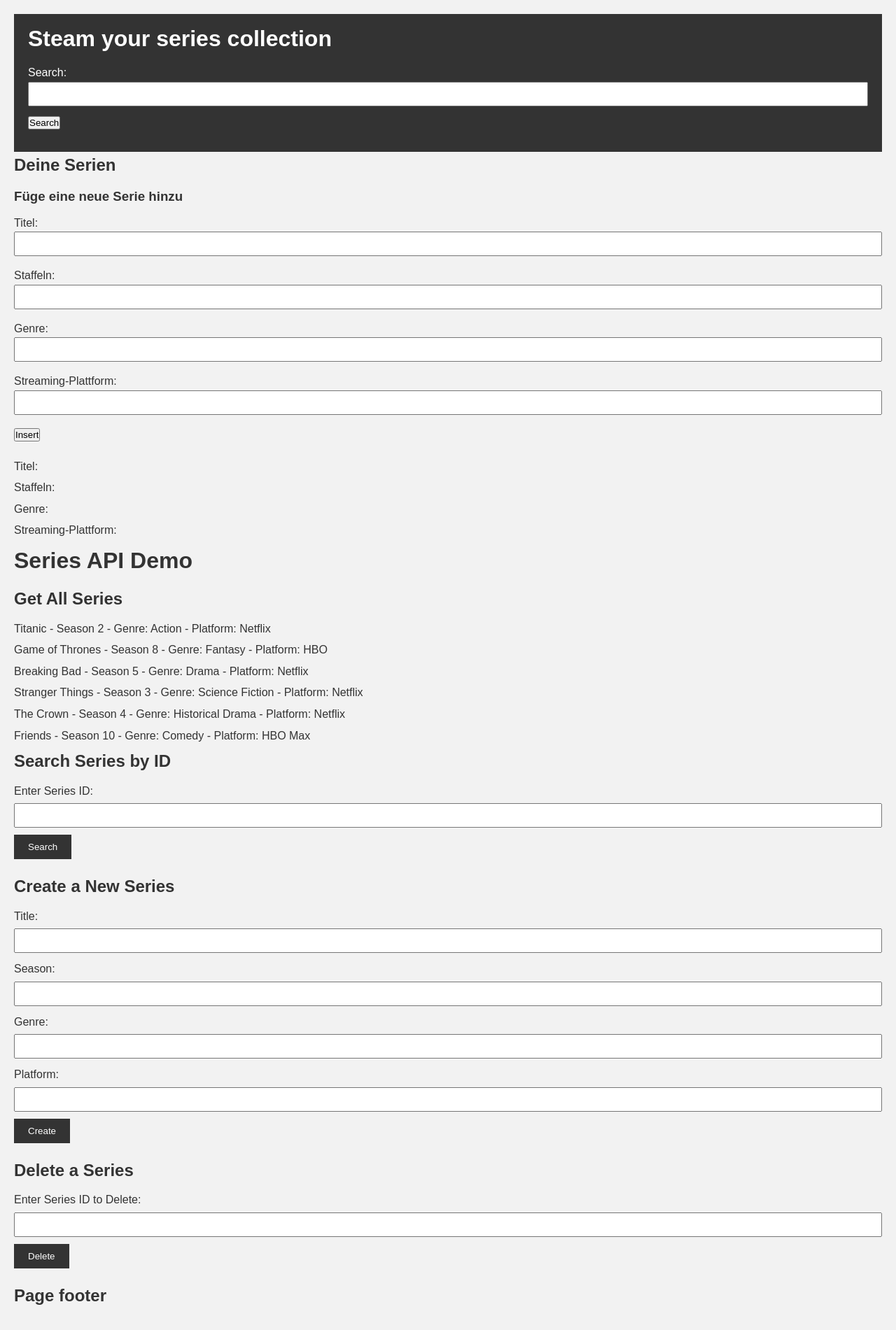
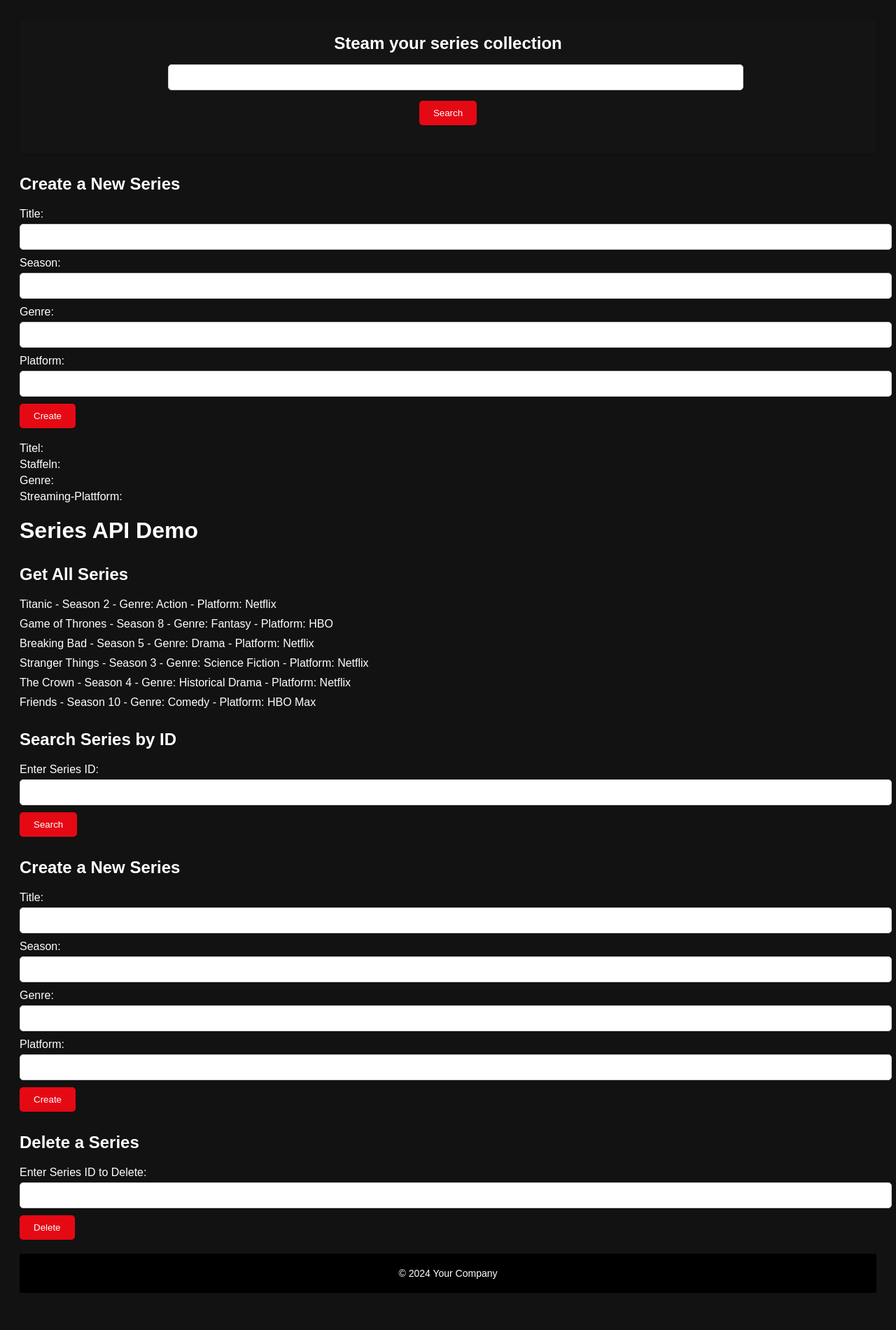
Before and after one commit to StefanRifel/Steam---Streaming-Series-Memory-Steam, a PHP site: page /html/homepage/homepage.php in a window 1280 px wide. Shown: the whole page at 70% size. After the commit the page ends 1848 px from the top, so only its background shows below. Run offline with PHP 8.4, Linux system fonts and the light colour scheme; data comes from the database, SQL or seed files in the repository.

Commit message:
feat: create css for main content header and footer

```diff
--- /dev/null
+++ b/src/css/footer.css
@@ -0,0 +1,12 @@
+/* footer.css */
+footer {
+    background-color: #000;
+    color: #fff;
+    padding: 20px;
+    text-align: center;
+}
+
+footer p {
+    font-size: 14px;
+    margin: 0;
+}
--- /dev/null
+++ b/src/css/header.css
@@ -0,0 +1,51 @@
+/* header.css */
+header {
+    background-color: #141414;
+    color: #fff;
+    padding: 20px;
+    text-align: center;
+    box-shadow: 0px 2px 5px rgba(0, 0, 0, 0.2); /* Schatten für eine dezentere Trennung */
+}
+
+.header-content {
+    max-width: 800px;
+    margin: 0 auto;
+}
+
+.header-content h1 {
+    font-family: 'Netflix Sans', Arial, sans-serif;
+    font-size: 24px;
+    margin-top: 0;
+}
+
+.form-container {
+    margin-top: 20px;
+    display: flex;
+    justify-content: center;
+    align-items: center;
+}
+
+.search-input {
+    padding: 10px;
+    border: none;
+    border-radius: 5px;
+    margin-right: 10px;
+    width: 200px;
+}
+
+.search-button {
+    padding: 10px 20px;
+    background-color: #e50914;
+    color: #fff;
+    border: none;
+    border-radius: 5px;
+    cursor: pointer;
+}
+
+.search-button:hover {
+    background-color: #89050c;
+}
+
+.search-button:focus {
+    outline: none;
+}
--- a/src/css/style.css
+++ b/src/css/style.css
@@ -1,39 +1,14 @@
+/* style.css */
 body {
-    min-height: 100vh;
-    display: flex;
-    flex-direction: column;
-}
-
-footer {
-    margin-top: auto;
-}
-
-/* Reset CSS */
-* {
-    margin: 0;
-    padding: 0;
-    box-sizing: border-box;
-}
-
-/* Body styles */
-body {
-    font-family: Arial, sans-serif;
-    line-height: 1.6;
-    background-color: #f2f2f2;
-    color: #333;
+    font-family: 'Netflix Sans', Arial, sans-serif;
+    background-color: #121212;
+    color: #fff;
     padding: 20px;
 }
 
-/* Header styles */
-header {
-    background-color: #333;
-    color: #fff;
-    padding: 10px 20px;
-}
-
-/* Main content styles */
-h1, h2, h3 {
-    margin-bottom: 10px;
+h2 {
+    font-size: 24px;
+    margin-top: 30px;
 }
 
 form {
@@ -48,28 +23,26 @@
 input[type="text"],
 input[type="number"] {
     width: 100%;
-    padding: 8px;
+    padding: 10px;
     margin-bottom: 10px;
+    border: 1px solid #ccc;
+    border-radius: 5px;
 }
 
 button[type="submit"] {
-    background-color: #333;
+    padding: 10px 20px;
+    background-color: #e50914;
     color: #fff;
     border: none;
-    padding: 10px 20px;
+    border-radius: 5px;
     cursor: pointer;
-}
-
-button[type="submit"]:hover {
-    background-color: #555;
 }
 
 ul {
     list-style-type: none;
-    margin: 0;
     padding: 0;
 }
 
-li {
-    margin-bottom: 5px;
+ul li {
+    margin-bottom: 10px;
 }
--- a/src/html/footer.php
+++ b/src/html/footer.php
@@ -1,3 +1,5 @@
 <footer>
-    <h2>Page footer</h2>
+    <div class="footer-content">
+        <p>&copy; 2024 Your Company</p>
+    </div>
 </footer>
--- a/src/html/header.php
+++ b/src/html/header.php
@@ -1,10 +1,11 @@
 <header>
-    <h1>Steam your series collection</h1>
-    <form>
-        <label>
-            Search:
-            <input type="text">
-            <input type="submit" value="Search">
-        </label>
-    </form>
+    <div class="header-content">
+        <h1>Steam your series collection</h1>
+        <form>
+            <label>
+                <input type="text" class="search-input">
+            </label>
+            <input type="submit" value="Search" class="search-button">
+        </form>
+    </div>
 </header>
--- a/src/html/homepage/homepage.php
+++ b/src/html/homepage/homepage.php
@@ -4,34 +4,25 @@
         <meta charset="utf-8">
         <meta name="viewport" content="width=device-width, initial-scale=1.0">
         <link rel="stylesheet" href="../../css/style.css">
+        <link rel="stylesheet" href="../../css/header.css">
+        <link rel="stylesheet" href="../../css/footer.css">
         <title>Steam</title>
     </head>
     <body>
         <?php include('../header.php') ?>
 
-        <h2>Deine Serien</h2>
-        <div>
-            <form action="../../script/api/series.php" method="post">
-                <h3>Füge eine neue Serie hinzu</h3>
-                <label>
-                    Titel:
-                    <input type="text" name="title">
-                </label>
-                <label>
-                    Staffeln:
-                    <input type="text" name="season">
-                </label>
-                <label>
-                    Genre:
-                    <input type="text" name="genre">
-                </label>
-                <label>
-                    Streaming-Plattform:
-                    <input type="text" name="streaming-plattform">
-                </label>
-                <input type="submit" value="Insert">
-            </form>
-        </div>
+        <h2>Create a New Series</h2>
+        <form method="POST" action="">
+            <label for="title">Title:</label>
+            <input type="text" name="title" id="title"><br>
+            <label for="season">Season:</label>
+            <input type="number" name="season" id="season"><br>
+            <label for="genre">Genre:</label>
+            <input type="text" name="genre" id="genre"><br>
+            <label for="platform">Platform:</label>
+            <input type="text" name="platform" id="platform"><br>
+            <button type="submit">Create</button>
+        </form>
 
         <div>
             <label>Titel:</label>
```
